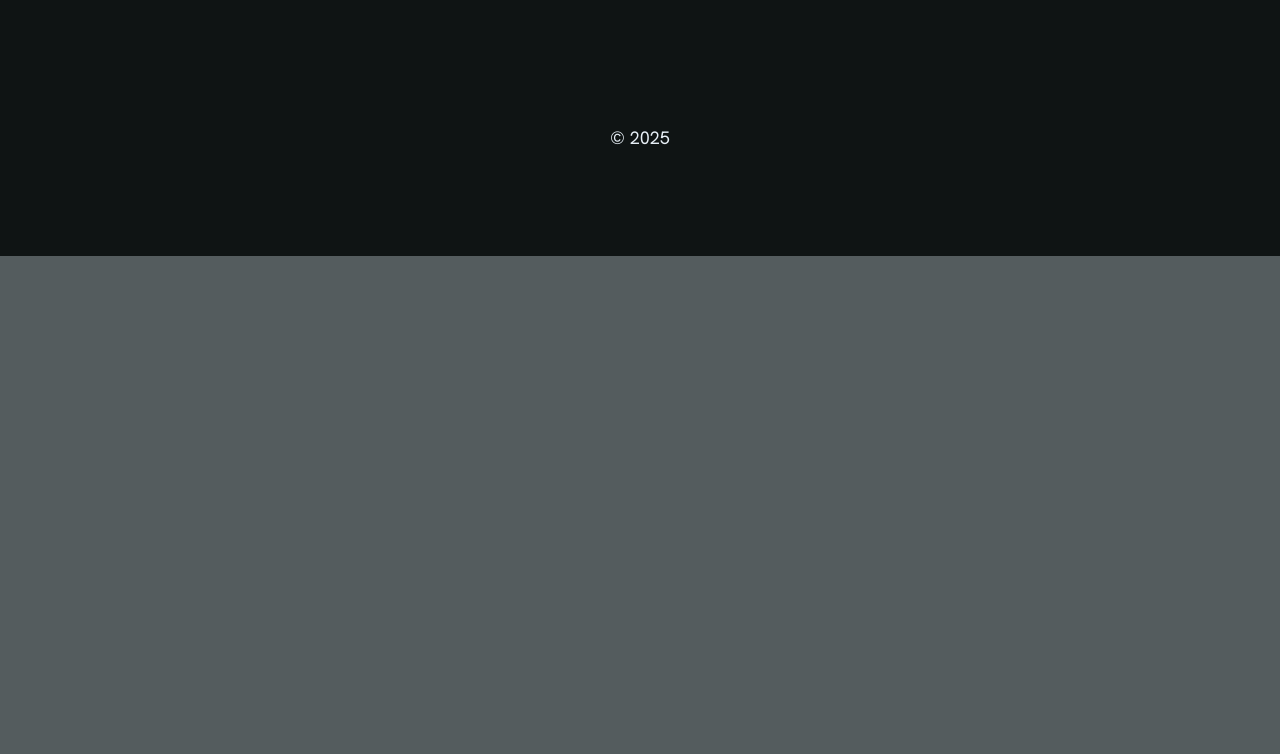
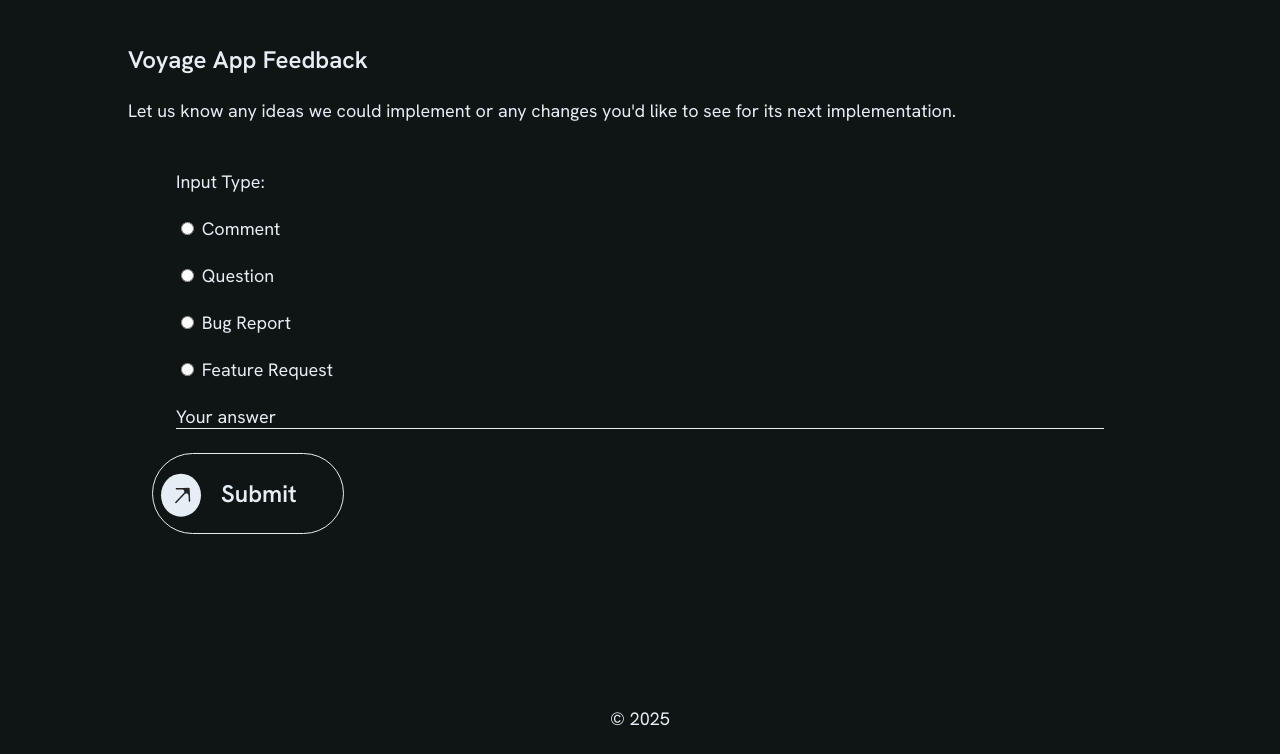
Before and after one commit to lahg1103/SeniorProject, a Flask app: page /contact in a window 1280 px wide. Shown: the part 544-1298 px from the top of the page. Before the commit the page ends 800 px from the top, so only its background shows below. Run offline with Flask 3, Linux system fonts and the light colour scheme.

Commit message:
added HTML form to contact

```diff
--- a/static/css/style.css
+++ b/static/css/style.css
@@ -699,7 +699,7 @@ button {
 }
 
 .slide-container {
-
+    /* ref do something */
 }
 
 /* loading page (placeholder/draft) */
@@ -716,6 +716,25 @@ button {
     gap: 5vw;
 }
 
+/* Contact page */
+.contact-form {
+    padding-inline: var(--spacer1x);
+    display: flex;
+    flex-direction: column;
+    gap: var(--spacer);
+}
+.contact-form button {
+    max-width: 15vw;
+}
+#contactForm, #contactForm fieldset {
+    padding-inline: var(--spacer);
+    display: flex;
+    flex-direction: column;
+    gap: var(--spacer);
+}
+legend {
+    padding-block: var(--spacer);
+}
 
 /* itinerary page */
 
--- a/templates/contact.html
+++ b/templates/contact.html
@@ -9,4 +9,40 @@
     <h2 class="subheader">Whether you have a question, suggestion, or just want to say hello &mdash; let's talk.</h2>
 </section>
 
+<section class="contact-form">
+    <h2 class="subheader">Voyage App Feedback</h2>
+    <p>Let us know any ideas we could implement or any changes you'd like to see for its next implementation.</p>
+    <form action="" id="contactForm">
+        <fieldset>
+            <legend>Input Type: </legend>
+                <div>
+                    <input type="radio" name="feedback-type" value="comment">
+                    <label for="comment">Comment</label>
+                </div>
+                <div>
+                    <input type="radio" name="feedback-type" value="questions">
+                    <label for="questions">Question</label>
+                </div>
+                <div>
+                    <input type="radio" name="feedback-type" value="bugReports">
+                    <label for="bugReports">Bug Report</label>
+                </div>
+                <div>
+                    <input type="radio" name="feedback-type" value="featureRequest">
+                    <label for="featureRequest">Feature Request</label>
+                </div>
+
+            <input type="text" name="feedback" placeholder="Your answer" required/>
+        </fieldset>
+        <button type="submit" class="text-arrow-wrapper">
+            <div class="arrow-wrapper">
+                <img src="{{ url_for('static', filename='images/arrow.svg') }}" alt="arrow" class="arrow up-facing black-arrow">
+            </div>
+            <h3 class="subheader">
+                Submit
+            </h3>
+        </button>
+    </form>
+</section>
+
 {% endblock %}
```
Also changed, not shown: templates/loadingpage.html (deleted, +0 -40 lines).
